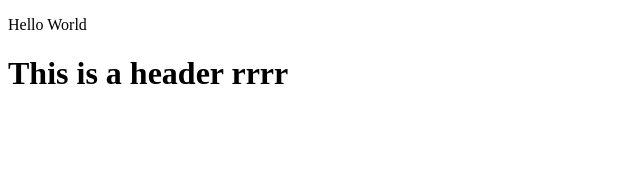
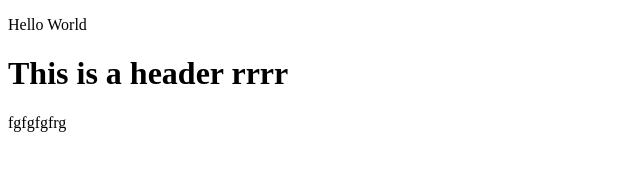
Before and after one commit to anthonypon/the-beginning, a plain HTML site: page index.html in a window 1280 px wide. Shown: the full height of the page, 0-640 px from the left. Drawn offline with Linux system fonts and the light colour scheme.

Commit message:
4to commit

```diff
--- a/index.html
+++ b/index.html
@@ -9,6 +9,7 @@
     <p> Hello World </p>
     <header>
         <h1> This is a header rrrr </h1>
+        fgfgfgfrg
     </header>
 </body>
 </html>
```
